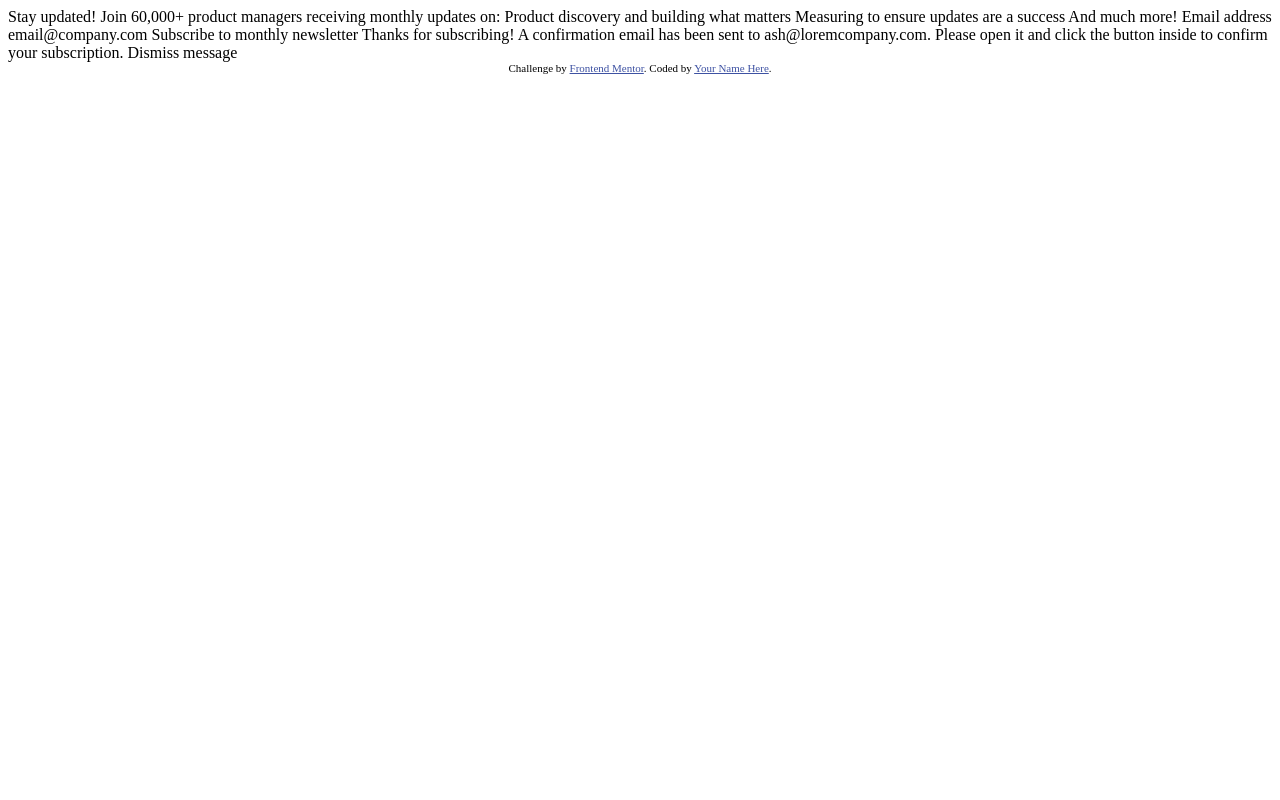
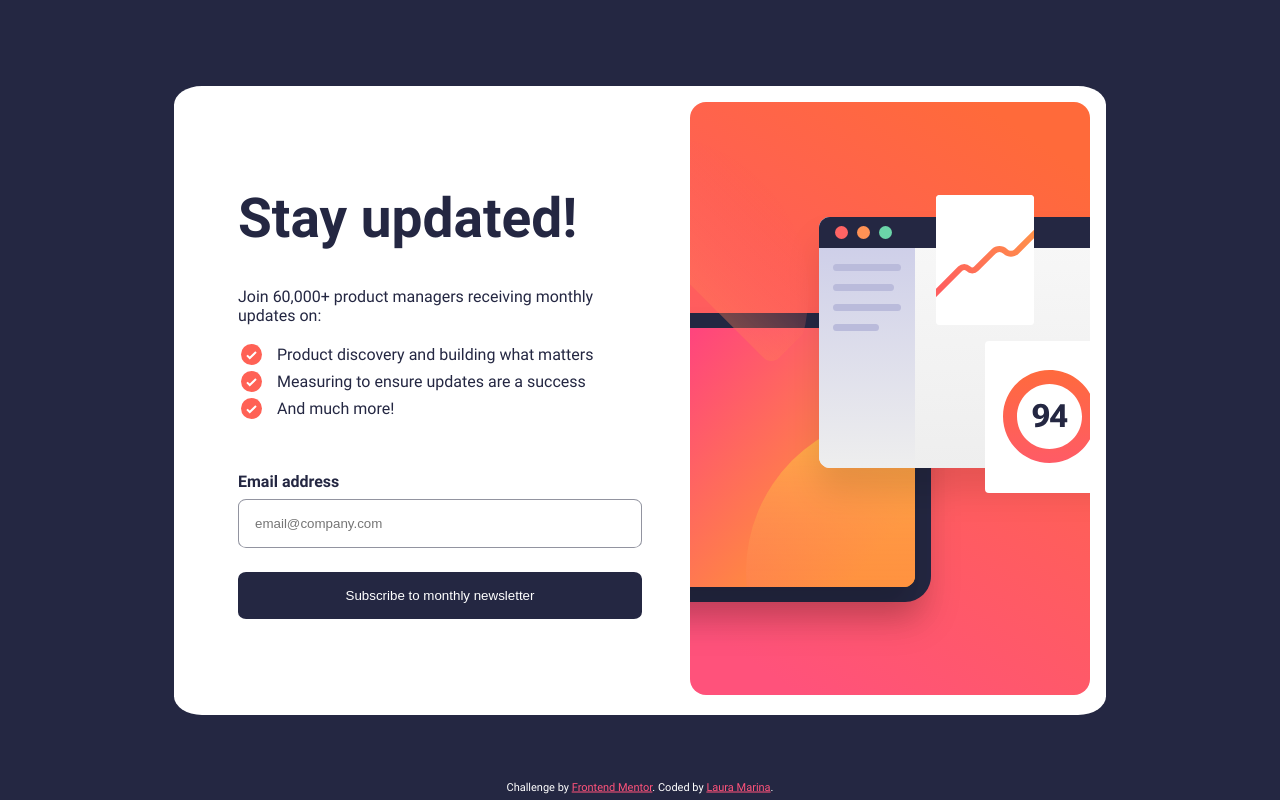
Before and after one commit to Marina-Laura/signup_newsletter, a plain HTML site: page index.html in a window 1280 px wide. Drawn offline with Linux system fonts and the light colour scheme.

Commit message:
Finished challenge

```diff
--- /dev/null
+++ b/index.css
@@ -0,0 +1,179 @@
+:root {
+  --primary: hsl(4, 100%, 67%);
+  --light-primary: hsla(4, 100%, 67%, 0.2);
+  --red-tomato: hsl(346, 100%, 66.3%);
+  --dark-slate-grey: hsl(234, 29%, 20%);
+  --charcoal-grey: hsl(235, 18%, 26%);
+  --grey: hsl(231, 7%, 60%);
+  --white: hsl(0, 0%, 100%);
+}
+@font-face {
+  font-family: "Roboto Regular";
+  src: url("./assets/fonts/Roboto-Regular.ttf");
+}
+@font-face {
+  font-family: "Roboto Bold";
+  src: url("./assets/fonts/Roboto-Bold.ttf");
+}
+body {
+  font-family: "Roboto Regular";
+  margin: 0;
+  padding: 0;
+  font-size: 16px;
+  background-color: var(--dark-slate-grey);
+  height: 100vh;
+  display: flex;
+  align-items: center;
+
+  justify-content: center;
+}
+
+main {
+  display: flex;
+  padding: 1rem;
+  border-radius: 3%;
+  background-color: var(--white);
+  max-width: 900px;
+}
+h1 {
+  color: var(--dark-slate-grey);
+  font-family: "Roboto Bold";
+}
+.leftsection,
+.successdiv {
+  padding: 3rem;
+}
+b {
+  font-weight: "Roboto bold";
+}
+p,
+ul {
+  color: var(--dark-slate-grey);
+}
+ul {
+  list-style: none;
+  padding: 0;
+  margin: 0 auto 50px;
+}
+ul li {
+  display: flex;
+  align-items: center;
+  padding: 3px;
+}
+ul li img {
+  margin-right: 15px;
+}
+form label,
+input {
+  display: block;
+}
+label {
+  color: var(--dark-slate-grey);
+  font-family: "Roboto bold";
+  margin-bottom: 0.5rem;
+}
+input {
+  padding: 1rem;
+  width: 100%;
+  box-sizing: border-box;
+  margin-bottom: 1.5rem;
+  border-radius: 2% / 15%;
+  border: 1px solid var(--grey);
+}
+button {
+  width: 100%;
+  padding: 1rem;
+  text-align: center;
+  box-sizing: border-box;
+  border-radius: 2% / 15%;
+  background-color: var(--dark-slate-grey);
+  color: var(--white);
+  border: none;
+}
+button:hover {
+  background-image: linear-gradient(
+    to right,
+    var(--red-tomato),
+    var(--primary)
+  );
+  cursor: pointer;
+}
+input:focus-visible {
+  outline: none;
+  border: 1px solid var(--dark-slate-grey);
+}
+h1 {
+  font-size: 55px;
+}
+.imagediv {
+  display: block;
+}
+.reduced-max-width {
+  max-width: 500px;
+}
+.labeldiv {
+  display: flex;
+  justify-content: space-between;
+}
+footer {
+  position: absolute;
+  bottom: 0;
+  left: 50%;
+  transform: translate(-50%, -50%);
+  color: white;
+}
+footer a {
+  color: var(--red-tomato);
+}
+@media only screen and (max-width: 700px) {
+  body {
+    height: 95vh;
+    background-color: white;
+    display: block;
+  }
+
+  main {
+    padding: 0;
+    height: 100%;
+    flex-direction: column-reverse;
+  }
+  .imagediv {
+    display: flex;
+  }
+  .imagediv img {
+    flex: 1;
+    content: url("./assets/images/illustration-sign-up-mobile.svg");
+  }
+  .successdiv {
+    display: flex;
+    flex-direction: column;
+    align-items: flex-start;
+    height: 100%;
+  }
+  .successdiv p {
+    flex: 1;
+  }
+  .successdiv img {
+    margin-top: 3rem;
+  }
+  footer {
+    color: black;
+    position: relative;
+    margin-bottom: 10px;
+  }
+}
+.vanish {
+  display: none;
+}
+.errorlabel {
+  font-size: 14px;
+  color: var(--primary);
+}
+.badinput {
+  border: 1px solid var(--primary);
+  color: var(--primary);
+  background-color: var(--light-primary);
+}
+.badinput:focus-visible {
+  border: 1px solid var(--primary);
+}
--- a/index.html
+++ b/index.html
@@ -1,52 +1,88 @@
 <!DOCTYPE html>
 <html lang="en">
   <head>
-  <meta charset="UTF-8">
-  <meta name="viewport" content="width=device-width, initial-scale=1.0"> <!-- displays site properly based on user's device -->
+    <meta charset="UTF-8" />
+    <meta name="viewport" content="width=device-width, initial-scale=1.0" />
+    <!-- displays site properly based on user's device -->
 
-  <link rel="icon" type="image/png" sizes="32x32" href="./assets/images/favicon-32x32.png">
+    <link
+      rel="icon"
+      type="image/png"
+      sizes="32x32"
+      href="./assets/images/favicon-32x32.png"
+    />
+    <link rel="stylesheet" href="./index.css" />
 
-  <title>Frontend Mentor | Newsletter sign-up form with success message</title>
+    <title>
+      Frontend Mentor | Newsletter sign-up form with success message
+    </title>
 
     <!-- Feel free to remove these styles or customise in your own stylesheet 👍 -->
     <style>
-    .attribution { font-size: 11px; text-align: center; }
-    .attribution a { color: hsl(228, 45%, 44%); }
+      .attribution {
+        font-size: 11px;
+        text-align: center;
+      }
     </style>
   </head>
   <body>
-
-  <!-- Sign-up form start -->
-
-  Stay updated!
-
-  Join 60,000+ product managers receiving monthly updates on:
-
-  Product discovery and building what matters
-  Measuring to ensure updates are a success
-  And much more!
-
-  Email address
-  email@company.com
-
+    <main>
+      <div class="leftsection">
+        <h1>Stay updated!</h1>
+        <p>Join 60,000+ product managers receiving monthly updates on:</p>
+        <ul>
+          <li>
+            <img
+              src="./assets/images/icon-list.svg"
+              alt="Success Icon"
+            />Product discovery and building what matters
+          </li>
+          <li>
+            <img
+              src="./assets/images/icon-list.svg"
+              alt="Success Icon"
+            />Measuring to ensure updates are a success
+          </li>
+          <li>
+            <img src="./assets/images/icon-list.svg" alt="Success Icon" />And
+            much more!
+          </li>
+        </ul>
+        <form>
+          <div class="labeldiv">
+            <label>Email address</label>
+            <label class="errorlabel vanish">Valid email required</label>
+          </div>
+          <input type="text" name="email" placeholder="email@company.com" />
+          <button type="button" name="submit">
             Subscribe to monthly newsletter
-
-  <!-- Sign-up form end -->
-
-  <!-- Success message start -->
-
-  Thanks for subscribing!
-
-  A confirmation email has been sent to ash@loremcompany.com.
-  Please open it and click the button inside to confirm your subscription.
-
-  Dismiss message
-
-  <!-- Success message end -->
-
+          </button>
+        </form>
+      </div>
+      <div class="imagediv">
+        <img
+          src="./assets/images/illustration-sign-up-desktop.svg"
+          alt="Sign-up image "
+        />
+      </div>
+      <div class="successdiv vanish">
+        <img src="./assets/images/icon-success.svg" alt="success" />
+        <h1>Thanks for subscribing!</h1>
+        <p id="confirmation">
+          A confirmation email has been sent to <b id="content"></b>. Please
+          open it and click the button inside to confirm your subscription.
+        </p>
+        <button name="reverse">Dismiss message</button>
+      </div>
+    </main>
+    <footer>
       <div class="attribution">
-    Challenge by <a href="https://www.frontendmentor.io?ref=challenge" target="_blank">Frontend Mentor</a>.
-    Coded by <a href="#">Your Name Here</a>.
+        Challenge by
+        <a href="https://www.frontendmentor.io?ref=challenge" target="_blank"
+          >Frontend Mentor</a
+        >. Coded by <a href="#">Laura Marina</a>.
       </div>
+    </footer>
   </body>
+  <script src="./script.js"></script>
 </html>
--- /dev/null
+++ b/script.js
@@ -0,0 +1,35 @@
+function validateEmail(email) {
+  return email.match(/^[\w-\.]+@([\w-]+\.)+[\w-]{2,4}$/g);
+}
+const button = document.getElementsByName("submit")[0];
+const reversebutton = document.getElementsByName("reverse")[0];
+const leftdiv = document.getElementsByClassName("leftsection")[0];
+const imagediv = document.getElementsByClassName("imagediv")[0];
+const errorlabel = document.getElementsByClassName("errorlabel")[0];
+const successdiv = document.getElementsByClassName("successdiv")[0];
+const main = document.getElementsByTagName("main")[0];
+const confirmation_paragraph = document.getElementById("confirmation");
+const input = document.getElementsByName("email")[0];
+const content = document.getElementById("content");
+button.onclick = (e) => {
+  const value = input.value;
+  if (validateEmail(value)) {
+    leftdiv.classList.add("vanish");
+    imagediv.classList.add("vanish");
+    successdiv.classList.remove("vanish");
+    main.classList.add("reduced-max-width");
+    content.innerText = value;
+    return;
+  }
+  errorlabel.classList.remove("vanish");
+  input.classList.add("badinput");
+};
+reversebutton.onclick = (e) => {
+  leftdiv.classList.remove("vanish");
+  imagediv.classList.remove("vanish");
+  successdiv.classList.add("vanish");
+  main.classList.remove("reduced-max-width");
+  errorlabel.classList.add("vanish");
+  input.classList.remove("badinput");
+  input.value = "";
+};
```
Lines whose indentation alone changed are shown as unchanged.
